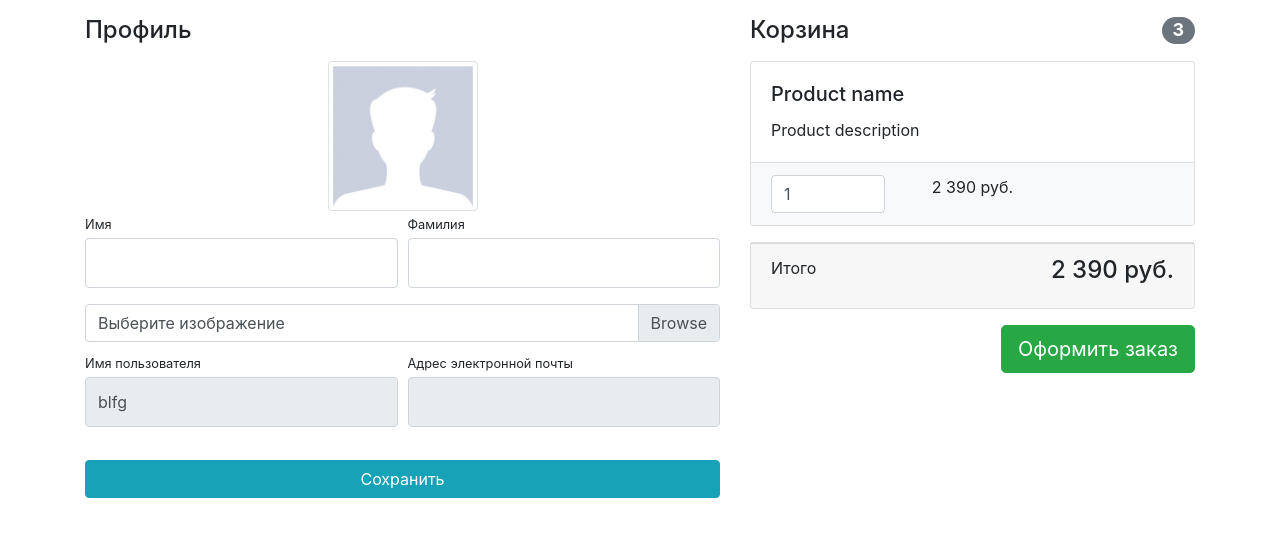
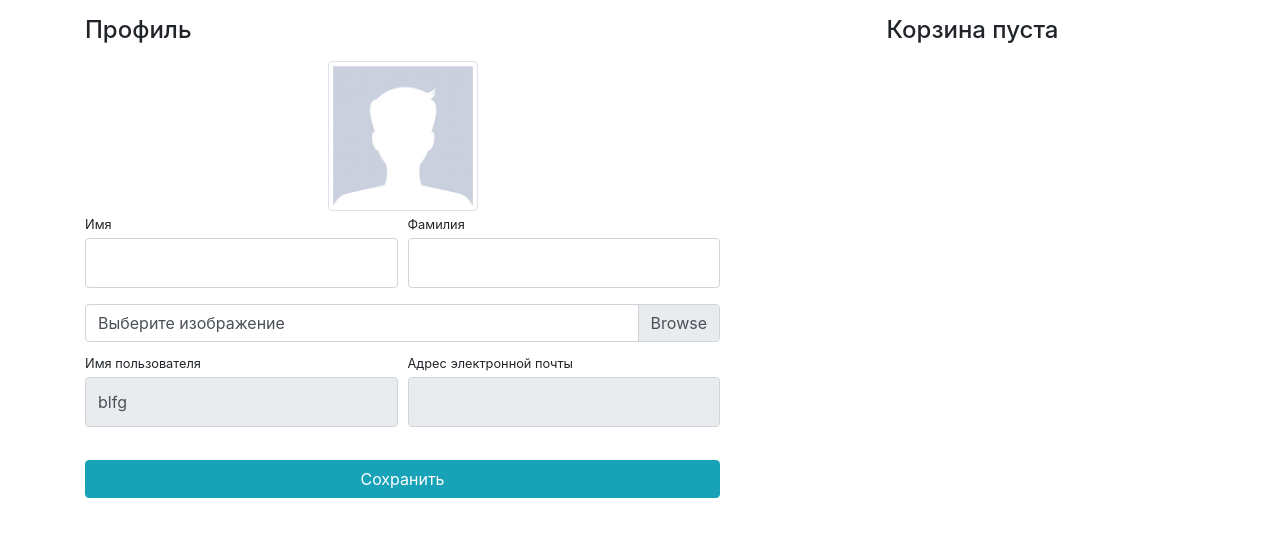
Before and after one commit to blackflag6613/Djando_test, a Django app: page /users/profile/ in a window 1280 px wide. Shown: the part 56-593 px from the top of the page. Run offline with Django 3.2, Linux system fonts and the light colour scheme; a user stored in the database is signed in; data comes from the database, SQL or seed files in the repository; both versions use the stored data as it was after the commit; some libraries are stand-ins or nearby versions.

Commit message:
finish modul 5

```diff
--- a/store/store/products/models.py
+++ b/store/store/products/models.py
@@ -1,7 +1,6 @@
 from django.db import models
+from users.models import User
 
-
-# Create your models here.
 
 class ProductCategory(models.Model):
     name = models.CharField(max_length=256)
@@ -21,3 +20,26 @@ class Product(models.Model):
 
     def __str__(self):
         return f'Продукт: {self.name} | Категория: {self.category.name}'
+
+
+class BasketQuerySet(models.QuerySet):
+    def total_sum(self):
+        return sum([basket.sum() for basket in self])
+
+    def total_quantity(self):
+        return sum([basket.quantity for basket in self])
+
+
+class Basket(models.Model):
+    user = models.ForeignKey(to=User, on_delete=models.CASCADE)
+    product = models.ForeignKey(to=Product, on_delete=models.CASCADE)
+    quantity = models.PositiveSmallIntegerField(default=0)
+    created_timestamp = models.DateTimeField(auto_now_add=True)
+
+    objects = BasketQuerySet.as_manager()
+
+    def __str__(self):
+        return f'Корзина для {self.user.username} {self.user.email} | Продукт: {self.product.name}'
+
+    def sum(self):
+        return self.product.price * self.quantity
--- /dev/null
+++ b/store/store/products/templates/products/baskets.html
@@ -0,0 +1,44 @@
+{% if baskets %}
+    <h4 class="mt-3 mb-3 d-flex justify-content-between align-items-center mb-3">
+    Корзина <span class="badge badge-secondary badge-pill">{{ baskets.total_quantity }}</span>
+    </h4>
+    {% for basket in baskets %}
+           <div class="card mb-3">
+    <div class="card-body">
+        <h5 class="card-title">{{ basket.product.name}}</h5>
+        <p class="card-text">{{ basket.product.description}}</p>
+    </div>
+    <ul class="list-group list-group-flush">
+        <li class="list-group-item bg-light">
+            <div class="row text-center">
+                <div class="col-lg-4">
+                    <input name="basketID" type="number" class="form-control"
+                           value="{{ basket.quantity }}" min="0">
+                </div>
+                <div class="col-lg-4">{{ basket.sum}} руб</div>
+                <div class="col-lg-4">
+                    <a href="{% url 'products:basket_remove' basket.id %}">
+                        <i class="fas fa-trash"></i>
+                    </a>
+                </div>
+            </div>
+        </li>
+    </ul>
+    </div>
+    {% endfor %}
+
+
+    <div class="card mb-3">
+    <div class="card-footer">
+        <p class="float-left">Итого</p>
+        <h4 class="float-right">{{ baskets.total_sum}} руб</h4>
+    </div>
+    </div>
+<a class="btn btn-success btn-lg float-right" href="../orders/order-create.html">
+    Оформить заказ
+</a>
+{% else %}
+    <h4 class="mt-3 mb-3 text-center">
+    Корзина пуста
+    </h4>
+{% endif %}
--- a/store/store/products/templates/products/products.html
+++ b/store/store/products/templates/products/products.html
@@ -72,7 +72,10 @@
                             <p class="card-text">{{ product.description}}</p>
                         </div>
                         <div class="card-footer text-center">
-                            <button type="button" class="btn btn-outline-success">Отправить в корзину</button>
+                            <a class="btn btn-outline-success" href=" {% url 'products:basket_add'  product.id%}">
+                              Отправить в корзину
+                            </a>
+
                         </div>
                     </div>
                 </div>
--- a/store/store/products/urls.py
+++ b/store/store/products/urls.py
@@ -1,8 +1,12 @@
 from django.urls import path
-from products.views import products
+from products.views import products, basket_add, basket_remove
 
 
 app_name = 'products'
 urlpatterns = [
-    path('', products, name='index')
+    path('', products, name='index'),
+    path('baskets/add/<int:product_id>/', basket_add, name='basket_add'),
+    path('baskets/remove/<int:basket_id>/', basket_remove, name='basket_remove'),
+
+
 ]
--- a/store/store/store/settings.py
+++ b/store/store/store/settings.py
@@ -135,3 +135,4 @@ DEFAULT_AUTO_FIELD = 'django.db.models.BigAutoField'
 
 
 AUTH_USER_MODEL = 'users.User'
+LOGIN_URL = '/users/login'
--- a/store/store/users/templates/users/profile.html
+++ b/store/store/users/templates/users/profile.html
@@ -11,7 +11,7 @@
         <div class="col-lg-7">
             <h4 class="mt-3 mb-3">Профиль</h4>
             <div class="col-lg-12 text-xl-center">
-                <img width="150" height="1150"
+                <img width="150" height="150"
                      src="{% if user.image %} {{ user.image.url }} {% else %} {% static 'vendor/img/users/default_avatar.jpg' %} {% endif %}"
                      class="img-thumbnail">
             </div>
@@ -59,40 +59,7 @@
             </form>
         </div>
         <div class="col-lg-5">
-            <h4 class="mt-3 mb-3 d-flex justify-content-between align-items-center mb-3">
-                Корзина <span class="badge badge-secondary badge-pill">3</span>
-            </h4>
-            <div class="card mb-3">
-                <div class="card-body">
-                    <h5 class="card-title">Product name</h5>
-                    <p class="card-text">Product description</p>
-                </div>
-                <ul class="list-group list-group-flush">
-                    <li class="list-group-item bg-light">
-                        <div class="row text-center">
-                            <div class="col-lg-4">
-                                <input name="basketID" type="number" class="form-control"
-                                       value="1" min="0">
-                            </div>
-                            <div class="col-lg-4">2 390 руб.</div>
-                            <div class="col-lg-4">
-                                <a href="#">
-                                    <i class="fas fa-trash"></i>
-                                </a>
-                            </div>
-                        </div>
-                    </li>
-                </ul>
-            </div>
-            <div class="card mb-3">
-                <div class="card-footer">
-                    <p class="float-left">Итого</p>
-                    <h4 class="float-right">2 390 руб.</h4>
-                </div>
-            </div>
-            <a class="btn btn-success btn-lg float-right" href="../orders/order-create.html">
-                Оформить заказ
-            </a>
+            {% include 'products/baskets.html' %}
         </div>
     </div>
 </div>
--- a/store/store/users/views.py
+++ b/store/store/users/views.py
@@ -2,7 +2,8 @@ from django.shortcuts import render, HttpResponseRedirect
 from django.contrib import auth, messages
 from users.forms import UserLoginForm, UserRegistrationForm, UserProfileForm
 from django.urls import reverse
-
+from products.models import Basket
+from django.contrib.auth.decorators import login_required
 
 def login(request):
     if request.method == 'POST':
@@ -32,7 +33,7 @@ def registration(request):
     context = {'form': form}
     return render(request, 'users/registration.html', context)
 
-
+@login_required
 def profile(request):
     if request.method == 'POST':
         form = UserProfileForm(instance=request.user, data=request.POST, files=request.FILES)
@@ -43,7 +44,14 @@ def profile(request):
             print(form.errors)
     else:
         form = UserProfileForm(instance=request.user)
-    context = {'title': 'Store - Профиль', 'form': form}
+
+
+
+    context = {
+        'title': 'Store - Профиль',
+        'form': form,
+        'baskets': Basket.objects.filter(user=request.user),
+    }
     return render(request, 'users/profile.html', context)
 
 
```
Also changed, not shown: store/store/products/views.py (+24 -3 lines), store/store/db.sqlite3, store/store/products/migrations/0003_basket.py (added), store/store/products/migrations/0004_rename_users_basket_user.py (added).
